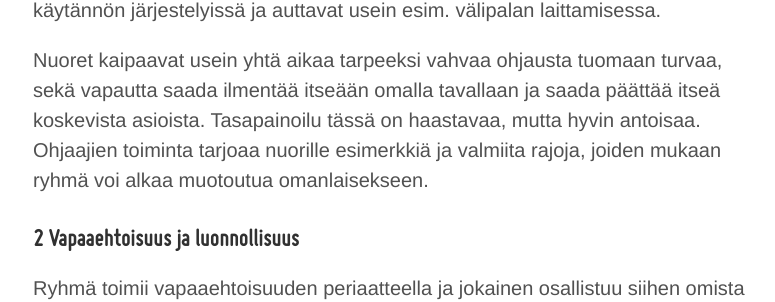
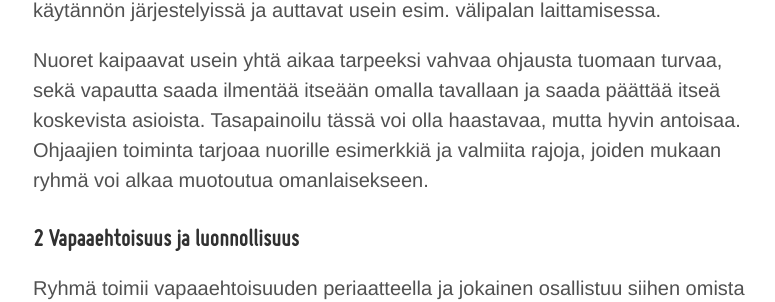
Before and after one commit to niinapiira/neppari.net, a Jekyll site: the page built from _posts/2023-08-04-ammatillisesti-ohjattu-vertaistukiryhma-nuorille.md, in a window 1280 px wide and 900 px high, scrolled down 6729 px. Shown: the part 211-513 px from the top of the window, without its empty margins (247-1022 px from the left). Built offline with Jekyll 4.4.1, drawn with Linux system fonts in a browser that asks for light colours.

Commit message:
Update 2023-08-04-ammatillisesti-ohjattu-vertaistukiryhma-nuorille.md

```diff
--- a/_posts/2023-08-04-ammatillisesti-ohjattu-vertaistukiryhma-nuorille.md
+++ b/_posts/2023-08-04-ammatillisesti-ohjattu-vertaistukiryhma-nuorille.md
@@ -106,7 +106,7 @@ Olemme pyrkineet tarjoamaan nuorille luonnollisen ja elämän makuisen ryhmän,
 
 Ryhmä toteutetaan vertaisryhmä-periaatteella, jotta nuoret saavat itse suunnitella (ohjaajan tuella ja avulla) ryhmän sisällön, tapaamisajat ja –paikat, keston yms. Näin ryhmässä huomioidaan konkreettisesti ja yksilöllisesti nuorten tarpeet ja vaatimukset, sekä toiveet ja mahdollisuudet. Samalla nuoret saavat harjoittaa ryhmässä toimimisen periaatteita, harjoitella toisten huomioimista, joustamista, suunnittelemista sekä vastuunottoa. Ohjaajan tuki on ryhmässä vahvaa, mutta tarpeenmukaista. Ohjaaja hoitaa päävaastullisesti tapaamisten vaatimat käytännön järjestelyt sekä organisoinnin, jotta nuoret saavat keskittyä omiin juttuihinsa ja ryhmässä toimimiseen. Nuoret saavat olla halutessaan mukana käytännön järjestelyissä ja auttavat usein esim. välipalan laittamisessa.
 
-Nuoret kaipaavat usein yhtä aikaa tarpeeksi vahvaa ohjausta tuomaan turvaa, sekä vapautta saada ilmentää itseään omalla tavallaan ja saada päättää itseä koskevista asioista. Tasapainoilu tässä on haastavaa, mutta hyvin antoisaa. Ohjaajien toiminta tarjoaa nuorille esimerkkiä ja valmiita rajoja, joiden mukaan ryhmä voi alkaa muotoutua omanlaisekseen.
+Nuoret kaipaavat usein yhtä aikaa tarpeeksi vahvaa ohjausta tuomaan turvaa, sekä vapautta saada ilmentää itseään omalla tavallaan ja saada päättää itseä koskevista asioista. Tasapainoilu tässä voi olla haastavaa, mutta hyvin antoisaa. Ohjaajien toiminta tarjoaa nuorille esimerkkiä ja valmiita rajoja, joiden mukaan ryhmä voi alkaa muotoutua omanlaisekseen.
 
 ### 2 Vapaaehtoisuus ja luonnollisuus
 
```
